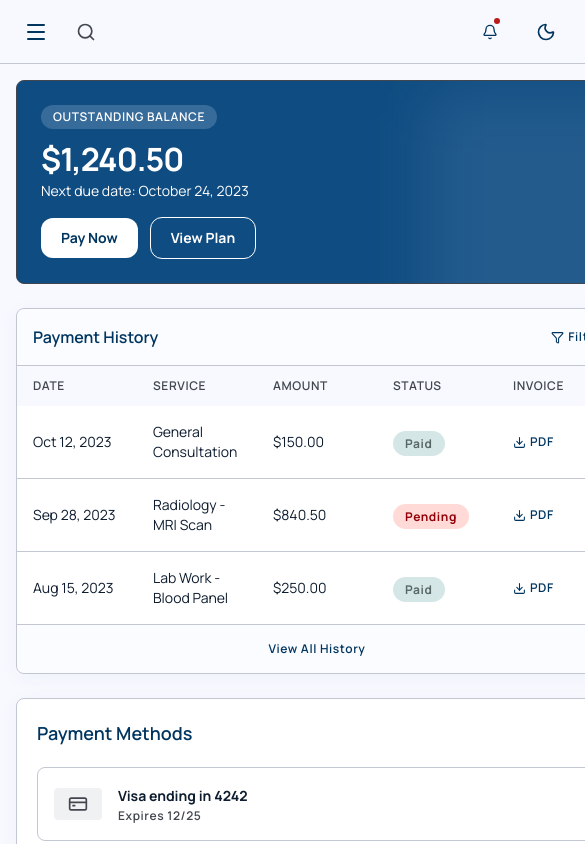
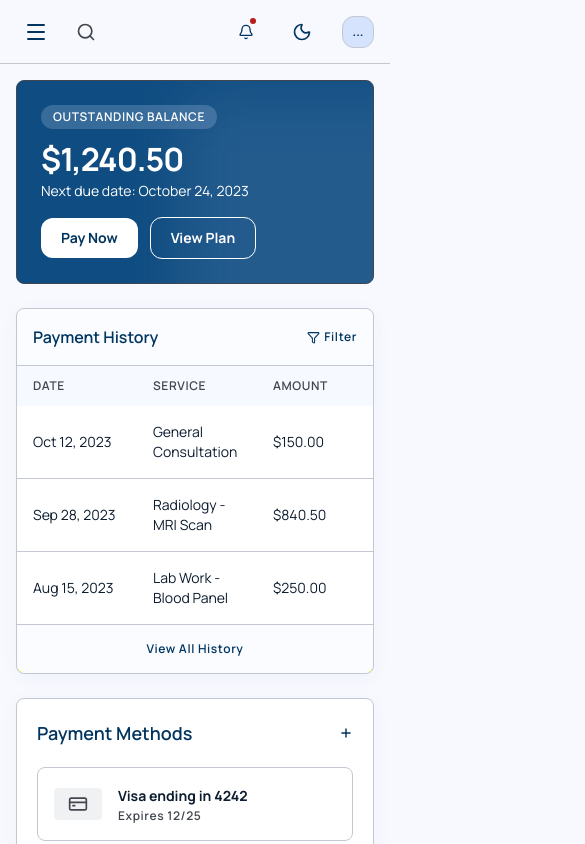
Before and after one commit to efeaizesogie/clinq, a Next.js app: page /patient/billing in a window 390 px wide. Shown: the top 844 px of the page, 585 px wide, since content can reach past the window. Built offline with nearby package versions, Linux system fonts and the light colour scheme; no server answers; the database is empty.

Commit message:
feat: implement patient dashboard layout with persistent theme synchronization

```diff
--- a/src/app/patient/layout.tsx
+++ b/src/app/patient/layout.tsx
@@ -79,7 +79,7 @@ export default function PatientLayout({
       <PatientSidebar isOpen={sidebarOpen} onClose={() => setSidebarOpen(false)} />
 
       {/* Main Content Area */}
-      <div className="flex-1 flex flex-col min-h-screen md:ml-[256px] relative">
+      <div className="flex-1 min-w-0 flex flex-col min-h-screen md:ml-[256px] relative">
         {/* Top Header navbar */}
         <PatientTopNav onMenuToggle={() => setSidebarOpen(true)} />
 
```
